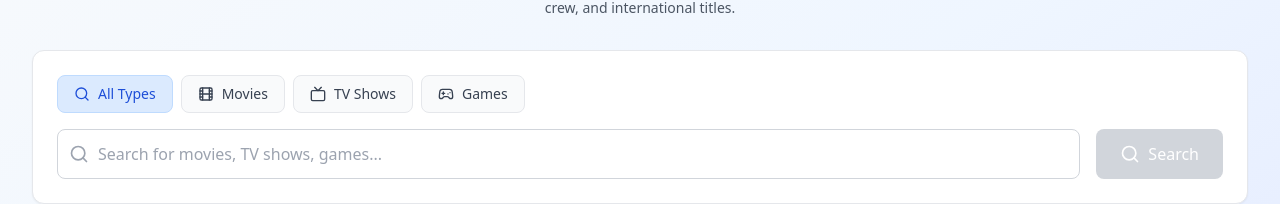
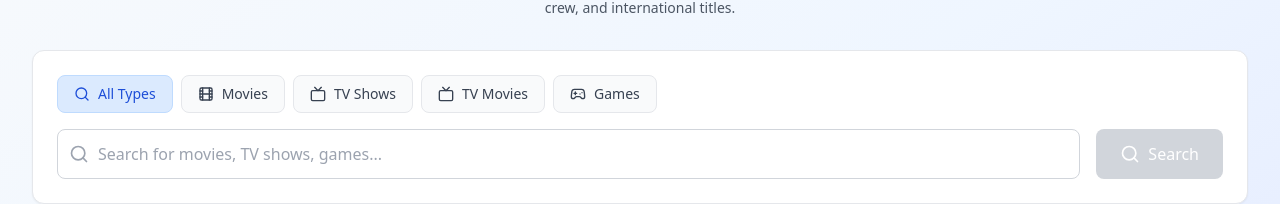
Before and after one commit to zappbrandigan/tulbox_v3, a React (Vite) app: page / in a window 1280 px wide. Both pictures are taken after a click on the button "IMDB Search". Shown: the part 171-375 px from the top of the page. Built offline with nearby package versions, Linux system fonts and the light colour scheme.

Commit message:
fix: resolve issue #4

```diff
--- a/src/pages/IMDBSearch.tsx
+++ b/src/pages/IMDBSearch.tsx
@@ -150,8 +150,9 @@ const IMDBSearch: React.FC = () => {
             {[
               { id: 'all', label: 'All Types', icon: Search },
               { id: 'movie', label: 'Movies', icon: Film },
-              { id: 'tv', label: 'TV Shows', icon: Tv },
-              { id: 'video_game', label: 'Games', icon: Gamepad2 },
+              { id: 'tvSeries', label: 'TV Shows', icon: Tv },
+              { id: 'tvMovie', label: 'TV Movies', icon: Tv },
+              { id: 'videoGame', label: 'Games', icon: Gamepad2 },
             ].map((type) => (
               <button
                 key={type.id}
--- a/src/utils/imdbApi.ts
+++ b/src/utils/imdbApi.ts
@@ -17,6 +17,7 @@ const uniqueByTitle = (arr: {text: string}[]): {text: string}[] => {
 };
 
 const reorderName = (name: string): string => {
+  if (!name) return ''; // if director or cast name is missing
   const parts = name.trim().split(/\s+/);
   if (parts.length < 2) return name; // can't reorder if there's only one name
 
```
